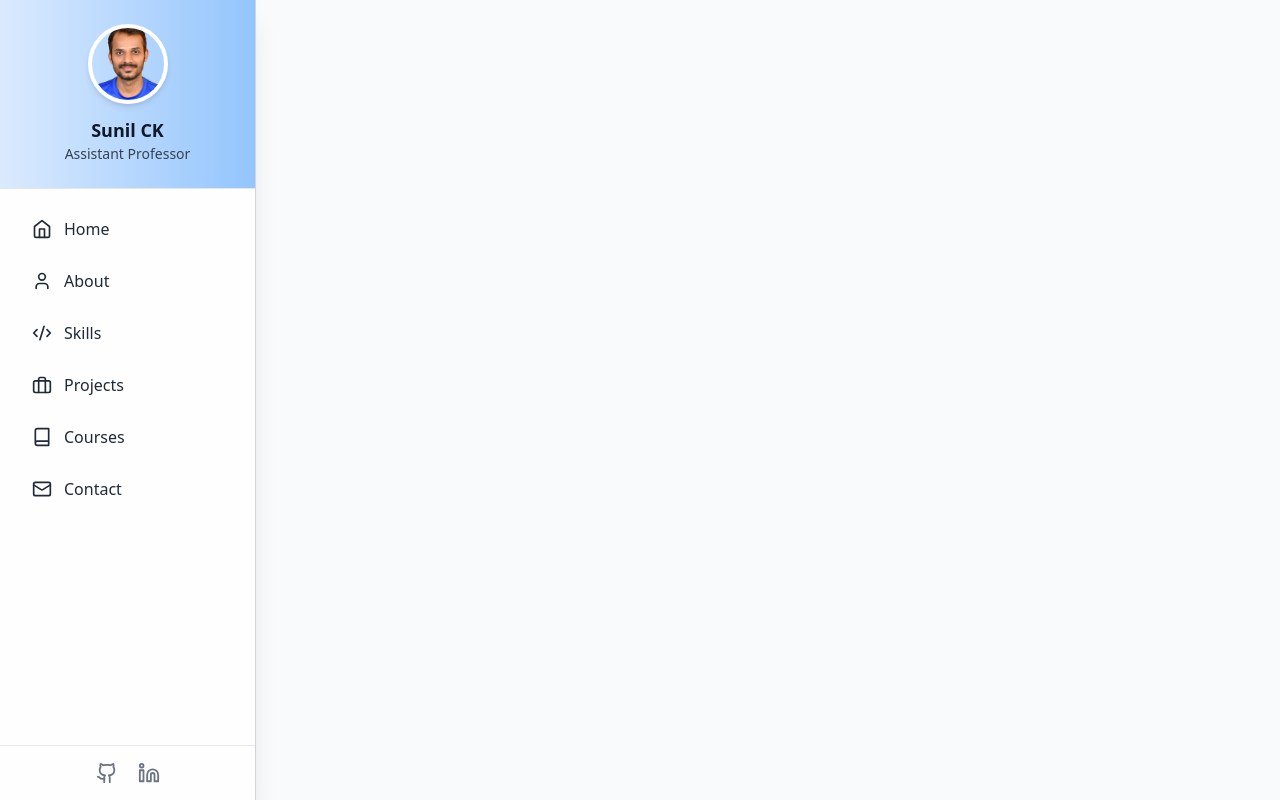
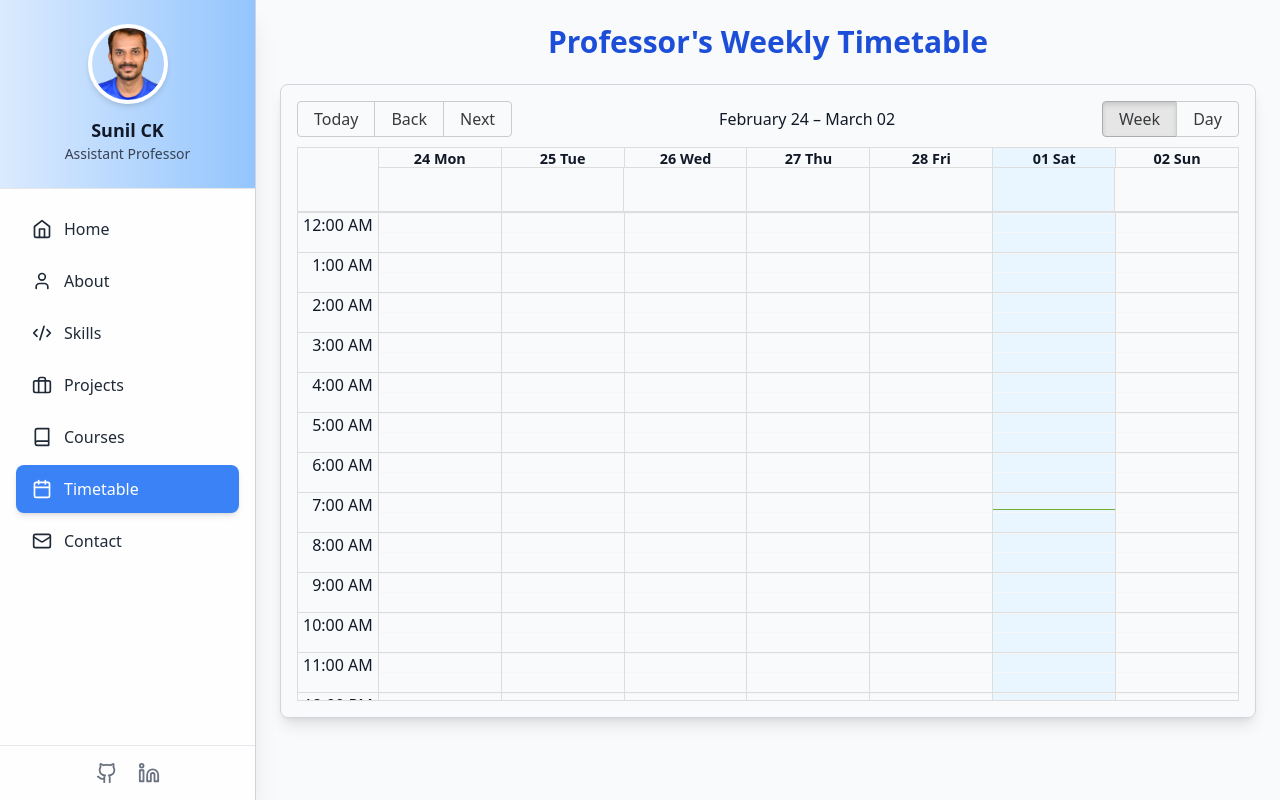
Before and after one commit to Sreeraaj45/Professor_Portfolio, a React (Vite) app: page /timetable in a window 1280 px wide. Built offline with nearby package versions, Linux system fonts and the light colour scheme.

Commit message:
added timetable

```diff
--- a/package.json
+++ b/package.json
@@ -11,11 +11,14 @@
   },
   "dependencies": {
     "@emailjs/browser": "^4.4.1",
+    "@headlessui/react": "^2.2.0",
     "aos": "^2.3.4",
+    "date-fns": "^4.1.0",
     "framer-motion": "^12.4.7",
     "lucide-react": "^0.344.0",
     "prop-types": "^15.8.1",
     "react": "^18.3.1",
+    "react-big-calendar": "^1.18.0",
     "react-dom": "^18.3.1",
     "react-parallax": "^3.5.1",
     "react-router-dom": "^6.22.3",
--- a/src/components/Sidebar.tsx
+++ b/src/components/Sidebar.tsx
@@ -1,6 +1,6 @@
 import { useState } from 'react';
 import { NavLink } from 'react-router-dom';
-import { Menu, X, Home, User, Code2, Briefcase, Mail, Github, Linkedin, Book } from 'lucide-react';
+import { Menu, X, Home, User, Code2, Briefcase, Mail, Github, Linkedin, Book, Calendar } from 'lucide-react';
 import ProfilePic from '../assets/profile-pic.png';
 
 const navItems = [
@@ -9,6 +9,7 @@ const navItems = [
   { path: '/skills', icon: Code2, label: 'Skills' },
   { path: '/projects', icon: Briefcase, label: 'Projects' },
   { path: '/courses', icon: Book, label: 'Courses' },
+  { path: '/timetable', icon: Calendar, label: 'Timetable' }, // Added Timetable option
   { path: '/contact', icon: Mail, label: 'Contact' },
 ];
 
--- a/src/pages/Courses.tsx
+++ b/src/pages/Courses.tsx
@@ -206,7 +206,9 @@ export default function Courses() {
                 </div>
               ))}
 
-              {/* Download Button */}
+              {/* Buttons - Open Drive & Marks */}
+              <div className="flex gap-3 mt-4">
+                {/* Open Drive Button */}
                 <a
                   href={selectedCourse.driveLink}
                   target="_blank"
@@ -216,6 +218,18 @@ export default function Courses() {
                   <ExternalLink size={16} />
                   Open Drive
                 </a>
+
+                {/* Marks Button - Google Sheets */}
+                <a
+                  href="https://docs.google.com/spreadsheets/d/your-google-sheets-link"
+                  target="_blank"
+                  rel="noopener noreferrer"
+                  className="flex items-center gap-2 bg-green-500 text-white text-sm font-medium px-4 py-2 rounded-lg shadow-md hover:bg-green-700 transition-all transform hover:scale-105"
+                >
+                  <ExternalLink size={16} />
+                  Marks
+                </a>
+              </div>
             </div>
           </div>
         </div>
--- /dev/null
+++ b/src/pages/Timetable.tsx
@@ -0,0 +1,105 @@
+import React, { useState } from "react";
+import { Calendar, dateFnsLocalizer, Event } from "react-big-calendar";
+import "react-big-calendar/lib/css/react-big-calendar.css";
+import { format, parse, startOfWeek, getDay } from "date-fns";
+import enUS from "date-fns/locale/en-US";
+import { Dialog } from "@headlessui/react";
+
+// Setup localization for dates
+const locales = { "en-US": enUS };
+const localizer = dateFnsLocalizer({
+  format,
+  parse,
+  startOfWeek: () => startOfWeek(new Date(), { weekStartsOn: 1 }),
+  getDay,
+  locales,
+});
+
+// Define the teaching schedule
+const events: Event[] = [
+  { title: "Problem-Solving (CS161)", start: new Date(2025, 2, 3, 9, 0), end: new Date(2025, 2, 3, 10, 0) },
+  { title: "Theory of Computation (CS206)", start: new Date(2025, 2, 4, 10, 0), end: new Date(2025, 2, 4, 11, 0) },
+  { title: "Data Analytics & Visualization (DS355)", start: new Date(2025, 2, 5, 11, 0), end: new Date(2025, 2, 5, 12, 0) },
+  { title: "Statistics for CS (CS309)", start: new Date(2025, 2, 6, 14, 0), end: new Date(2025, 2, 6, 15, 0) },
+  { title: "Machine Learning & Deep Learning", start: new Date(2025, 2, 7, 15, 0), end: new Date(2025, 2, 7, 16, 0) },
+  { title: "Graph Theory", start: new Date(2025, 2, 3, 11, 0), end: new Date(2025, 2, 3, 12, 0) },
+  { title: "Data Structures & Algorithms", start: new Date(2025, 2, 4, 12, 0), end: new Date(2025, 2, 4, 13, 0) },
+  { title: "Internet of Things", start: new Date(2025, 2, 5, 9, 0), end: new Date(2025, 2, 5, 10, 0) },
+  { title: "Robotics", start: new Date(2025, 2, 6, 10, 0), end: new Date(2025, 2, 6, 11, 0) },
+  { title: "Automata Theory & Compilers", start: new Date(2025, 2, 7, 13, 0), end: new Date(2025, 2, 7, 14, 0) },
+];
+
+// Assign colors for subjects
+const subjectColors: { [key: string]: string } = {
+  "Problem-Solving (CS161)": "bg-blue-500",
+  "Theory of Computation (CS206)": "bg-red-500",
+  "Data Analytics & Visualization (DS355)": "bg-green-500",
+  "Statistics for CS (CS309)": "bg-purple-500",
+  "Machine Learning & Deep Learning": "bg-yellow-500",
+  "Graph Theory": "bg-indigo-500",
+  "Data Structures & Algorithms": "bg-pink-500",
+  "Internet of Things": "bg-teal-500",
+  "Robotics": "bg-orange-500",
+  "Automata Theory & Compilers": "bg-gray-500",
+};
+
+// Custom event styling function
+const eventStyleGetter = (event: Event) => {
+  const backgroundColor = subjectColors[event.title] || "bg-gray-300";
+  return { className: `text-white ${backgroundColor} rounded-md p-2 text-xs` };
+};
+
+// Custom event component to show full name on hover
+const CustomEvent = ({ event }: { event: Event }) => (
+    <div
+      title={event.title}
+      className="p-1 transition-transform transform hover:scale-105 hover:shadow-md"
+    >
+      {event.title}
+    </div>
+  );
+
+
+export default function Timetable() {
+  const [selectedEvent, setSelectedEvent] = useState<Event | null>(null);
+
+  return (
+    <div className="max-w-6xl mx-auto p-6">
+      <h1 className="text-3xl font-bold text-center mb-6 text-blue-700">Professor's Weekly Timetable</h1>
+
+      <div className="border border-gray-300 shadow-lg rounded-lg p-4">
+        <Calendar
+          localizer={localizer}
+          events={events}
+          startAccessor="start"
+          endAccessor="end"
+          style={{ height: 600 }} // Increased height for better visibility
+          views={["week", "day"]}
+          defaultView="week"
+          eventPropGetter={eventStyleGetter} // Apply colors
+          components={{ event: CustomEvent }} // Show full name on hover
+          onSelectEvent={(event) => setSelectedEvent(event)} // Open modal on click
+        />
+      </div>
+
+      {/* Modal to show event details */}
+      {selectedEvent && (
+        <Dialog open={true} onClose={() => setSelectedEvent(null)} className="fixed inset-0 flex items-center justify-center bg-black bg-opacity-30">
+          <div className="bg-white p-6 rounded-lg shadow-lg w-96">
+            <h2 className="text-lg font-bold mb-2">{selectedEvent.title}</h2>
+            <p className="text-gray-600">
+              {format(selectedEvent.start, "EEEE, MMM d h:mm a")} - {format(selectedEvent.end, "h:mm a")}
+            </p>
+            <button
+                onClick={() => setSelectedEvent(null)}
+                className="mt-4 px-4 py-2 bg-blue-500 text-white rounded-lg hover:bg-blue-600 transition-all duration-200 transform hover:scale-105"
+                >
+                Close
+            </button>
+
+          </div>
+        </Dialog>
+      )}
+    </div>
+  );
+}
--- a/src/routes/index.tsx
+++ b/src/routes/index.tsx
@@ -5,6 +5,7 @@ import Skills from '../pages/Skills';
 import Projects from '../pages/Projects';
 import Contact from '../pages/Contact';
 import Courses from '../pages/Courses';
+import Timetable from '../pages/Timetable.tsx';
 
 export default function AppRoutes() {
   return (
@@ -15,6 +16,7 @@ export default function AppRoutes() {
       <Route path="/projects" element={<Projects />} />
       <Route path="/contact" element={<Contact />} />
       <Route path="/courses" element={<Courses />} />
+      <Route path="/timetable" element={<Timetable />} />
     </Routes>
   );
 }
```
Also changed, not shown: 2 other files (tests, documents, lock files or other folders). Lines whose indentation alone changed are shown as unchanged.
